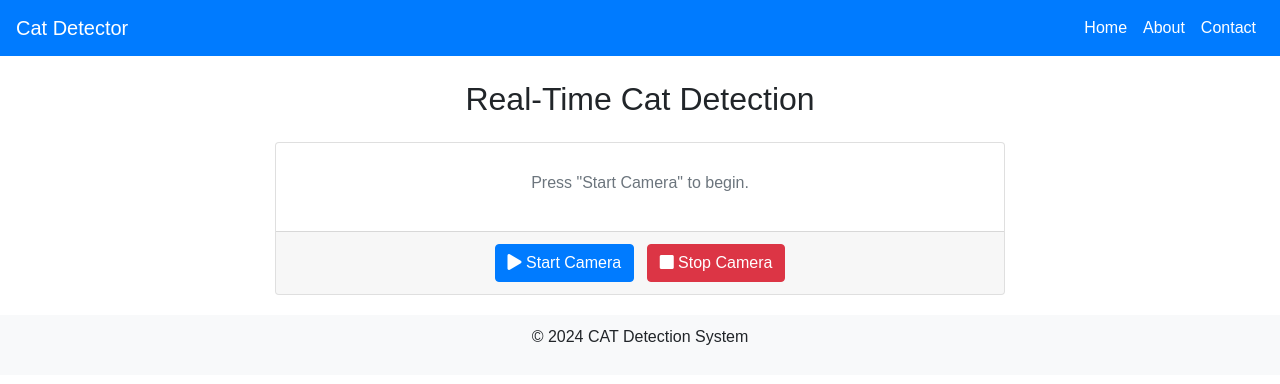
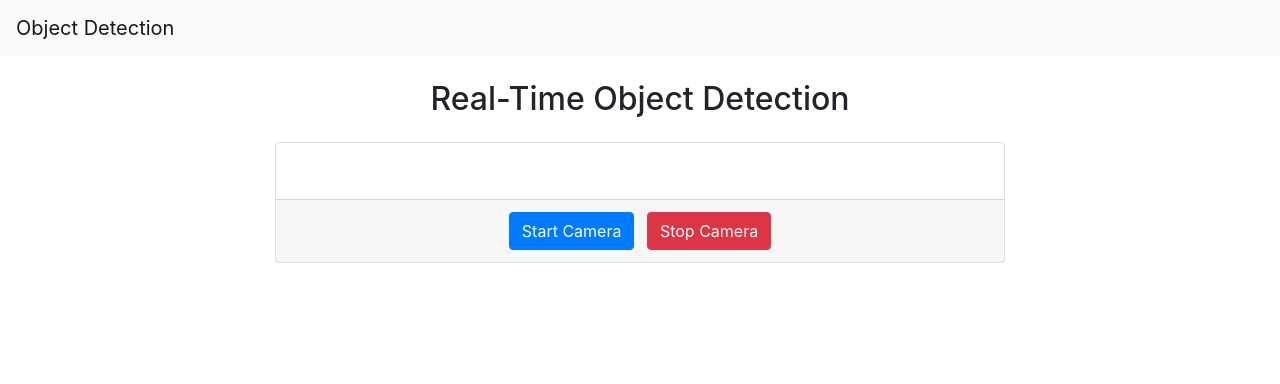
Before and after one commit to IGATAJOHN/flask_object_detection, a Flask app: page / in a window 1280 px wide. Shown: the top 384 px of the page. Run offline with Flask 3, Linux system fonts and the light colour scheme; some libraries are stand-ins or nearby versions.

Commit message:
Update index.html

```diff
--- a/templates/index.html
+++ b/templates/index.html
@@ -3,162 +3,145 @@
 <head>
     <meta charset="UTF-8">
     <meta name="viewport" content="width=device-width, initial-scale=1.0">
-    <title>Real-Time Cat Detection</title>
+    <title>Real-Time Object Detection</title>
     <link rel="stylesheet" href="https://stackpath.bootstrapcdn.com/bootstrap/4.5.2/css/bootstrap.min.css">
-    <link rel="stylesheet" href="https://cdnjs.cloudflare.com/ajax/libs/font-awesome/5.15.4/css/all.min.css">
     <style>
-        body {
-            font-family: Arial, sans-serif;
-        }
-        .navbar {
-            background-color: #007BFF;
-        }
-        .navbar a {
-            color: white !important;
-        }
         #video {
-            display: none; /* Hide the video element */
+            display: none;
         }
         #processed_frame {
-            display: none; /* Hide initially */
+            display: none;
         }
-        .spinner {
+        .spinner-border {
             display: none;
-            margin: 20px auto;
-            border: 4px solid #f3f3f3;
-            border-top: 4px solid #007BFF;
-            border-radius: 50%;
-            width: 40px;
-            height: 40px;
-            animation: spin 1s linear infinite;
-        }
-        @keyframes spin {
-            0% { transform: rotate(0deg); }
-            100% { transform: rotate(360deg); }
-        }
-        footer {
-            background-color: #f8f9fa;
-            padding: 10px 0;
-            text-align: center;
-            margin-top: 20px;
+            width: 3rem;
+            height: 3rem;
+            border-width: .3em;
         }
     </style>
 </head>
 <body>
-    <!-- Navbar -->
-    <nav class="navbar navbar-expand-lg navbar-dark">
-        <a class="navbar-brand" href="#">Cat Detector</a>
-        <div class="collapse navbar-collapse">
-            <ul class="navbar-nav ml-auto">
-                <li class="nav-item"><a class="nav-link" href="#">Home</a></li>
-                <li class="nav-item"><a class="nav-link" href="#">About</a></li>
-                <li class="nav-item"><a class="nav-link" href="#">Contact</a></li>
-            </ul>
-        </div>
+    <nav class="navbar navbar-expand-lg navbar-light bg-light">
+        <a class="navbar-brand" href="#">Object Detection</a>
     </nav>
-
-    <!-- Main Container -->
     <div class="container mt-4">
-        <h2 class="text-center mb-4">Real-Time Cat Detection</h2>
+        <h2 class="text-center mb-4">Real-Time Object Detection</h2>
         <div class="row justify-content-center">
             <div class="col-md-8">
                 <div class="card">
-                    <div class="card-body text-center">
+                    <div class="card-body">
+                        <div class="text-center mb-3">
+                            <div id="loading" class="spinner-border text-primary" role="status">
+                                <span class="sr-only">Loading...</span>
+                            </div>
+                        </div>
                         <video id="video" width="100%" autoplay></video>
                         <canvas id="canvas" class="d-none"></canvas>
-                        <img id="processed_frame" class="img-fluid mt-3" alt="Processed Frame">
-                        <div class="spinner" id="loading_spinner"></div>
-                        <p id="status_message" class="text-muted mt-2">Press "Start Camera" to begin.</p>
+                        <img id="processed_frame" class="img-fluid" alt="Processed Frame">
                     </div>
                     <div class="card-footer text-center">
-                        <button id="start_camera" class="btn btn-primary mr-2">
-                            <i class="fas fa-play"></i> Start Camera
-                        </button>
-                        <button id="stop_camera" class="btn btn-danger">
-                            <i class="fas fa-stop"></i> Stop Camera
-                        </button>
+                        <button id="start_camera" class="btn btn-primary mr-2">Start Camera</button>
+                        <button id="stop_camera" class="btn btn-danger">Stop Camera</button>
                     </div>
                 </div>
+                <div id="alert-placeholder" class="mt-3"></div>
             </div>
         </div>
     </div>
-
-    <!-- Footer -->
-    <footer>
-        <p>&copy; 2024 CAT Detection System</p>
-    </footer>
-
     <script>
-        const video = document.getElementById('video');
-        const canvas = document.getElementById('canvas');
-        const processedFrame = document.getElementById('processed_frame');
-        const startButton = document.getElementById('start_camera');
-        const stopButton = document.getElementById('stop_camera');
-        const spinner = document.getElementById('loading_spinner');
-        const statusMessage = document.getElementById('status_message');
+        var video = document.getElementById('video');
+        var canvas = document.getElementById('canvas');
+        var processedFrame = document.getElementById('processed_frame');
+        var startButton = document.getElementById('start_camera');
+        var stopButton = document.getElementById('stop_camera');
+        var loading = document.getElementById('loading');
+        var alertPlaceholder = document.getElementById('alert-placeholder');
 
         let stream;
 
-        // Start Camera
-        startButton.addEventListener('click', () => {
+        startButton.onclick = function() {
             navigator.mediaDevices.getUserMedia({ video: true })
-                .then(mediaStream => {
+                .then(function(mediaStream) {
                     stream = mediaStream;
                     video.srcObject = mediaStream;
                     video.play();
-                    processedFrame.style.display = 'block';
-                    statusMessage.textContent = 'Detection in progress...';
-                    spinner.style.display = 'block';
+                    processedFrame.style.display = 'block'; // Show the processed frame
                     captureFrame();
                 })
-                .catch(err => {
-                    console.error('Error accessing camera:', err);
-                    statusMessage.textContent = 'Error accessing camera. Please try again.';
+                .catch(function(err) {
+                    console.log("Error: " + err);
                 });
-        });
+        };
 
-        // Stop Camera
-        stopButton.addEventListener('click', () => {
+        stopButton.onclick = function() {
             if (stream) {
                 stream.getTracks().forEach(track => track.stop());
             }
             video.srcObject = null;
-            processedFrame.style.display = 'none';
-            spinner.style.display = 'none';
-            statusMessage.textContent = 'Camera stopped.';
-        });
+            processedFrame.style.display = 'none'; // Hide the processed frame
+            hideLoader();
+        };
 
-        // Capture Frames and Process
         function captureFrame() {
             if (video.srcObject) {
+                showLoader();
                 canvas.width = video.videoWidth;
                 canvas.height = video.videoHeight;
                 canvas.getContext('2d').drawImage(video, 0, 0, canvas.width, canvas.height);
-
-                canvas.toBlob(blob => {
-                    const formData = new FormData();
+                canvas.toBlob((blob) => {
+                    var formData = new FormData();
                     formData.append('frame', blob);
-
                     fetch('/process_frame', {
                         method: 'POST',
-                        body: formData,
+                        body: formData
                     })
-                        .then(response => response.blob())
-                        .then(data => {
-                            const url = URL.createObjectURL(data);
-                            processedFrame.src = url;
-                            spinner.style.display = 'none';
-                            statusMessage.textContent = 'Cat detected!';
-                            setTimeout(captureFrame, 100);
-                        })
-                        .catch(err => {
-                            console.error('Error processing frame:', err);
-                            statusMessage.textContent = 'Error processing frame.';
-                            spinner.style.display = 'none';
-                        });
+                    .then(response => response.json())
+                    .then(data => {
+                        var byteCharacters = atob(data.image);
+                        var byteNumbers = new Array(byteCharacters.length);
+                        for (var i = 0; i < byteCharacters.length; i++) {
+                            byteNumbers[i] = byteCharacters.charCodeAt(i);
+                        }
+                        var byteArray = new Uint8Array(byteNumbers);
+                        var blob = new Blob([byteArray], { type: 'image/jpeg' });
+                        var url = URL.createObjectURL(blob);
+                        processedFrame.src = url;
+
+                        if (data.detected_objects.length > 0) {
+                            showAlert('Objects Detected: ' + data.detected_objects.join(', '), 'success');
+                        } else {
+                            showAlert('No Objects Detected', 'danger');
+                        }
+
+                        setTimeout(captureFrame, 100);  // Capture next frame
+                        hideLoader();
+                    })
+                    .catch(error => {
+                        console.error('Error:', error);
+                        hideLoader();
+                    });
                 }, 'image/jpeg');
             }
         }
+
+        function showLoader() {
+            loading.style.display = 'block';
+        }
+
+        function hideLoader() {
+            loading.style.display = 'none';
+        }
+
+        function showAlert(message, type) {
+            const alertHtml = `
+                <div class="alert alert-${type} alert-dismissible fade show" role="alert">
+                    ${message}
+                    <button type="button" class="btn-close" data-bs-dismiss="alert" aria-label="Close"></button>
+                </div>
+            `;
+            alertPlaceholder.innerHTML = alertHtml;
+        }
     </script>
+    <script src="https://stackpath.bootstrapcdn.com/bootstrap/4.5.2/js/bootstrap.min.js"></script>
 </body>
 </html>
```
